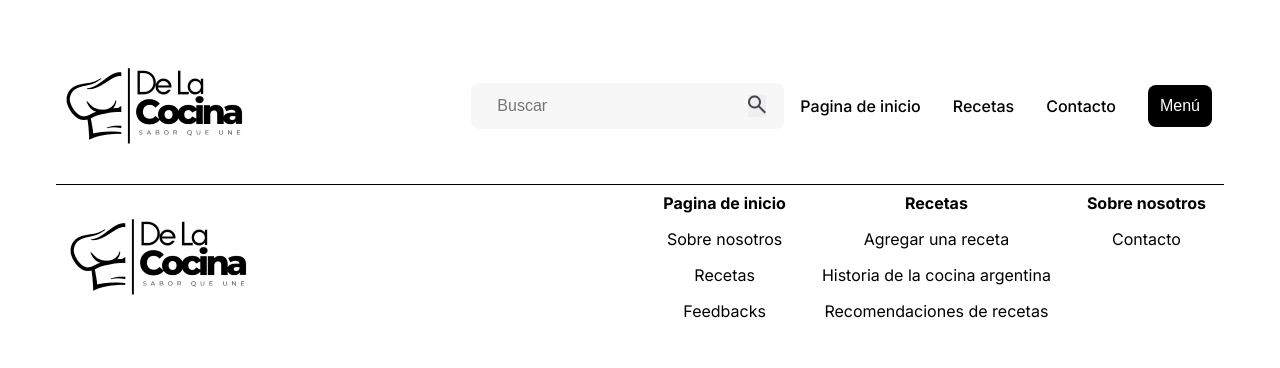
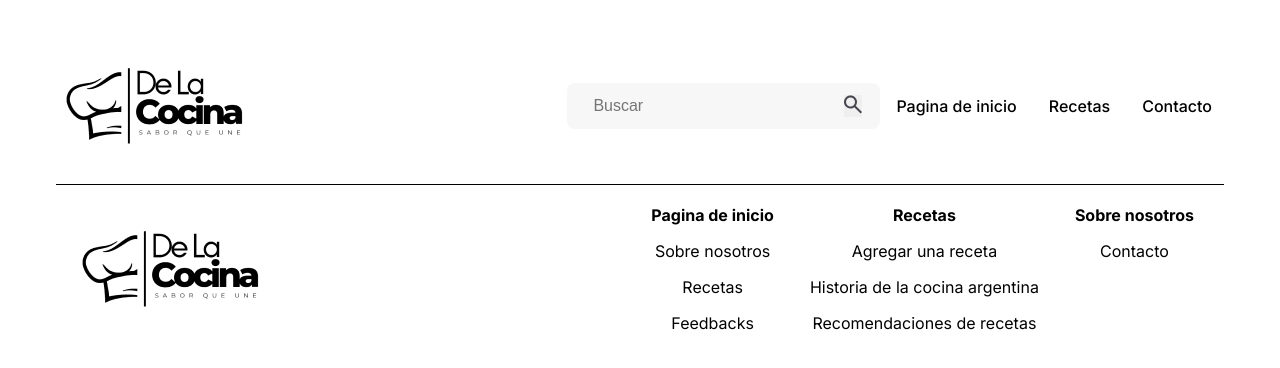
Before and after one commit to joao-victor-f/receitas-projeto-de-ensino, a React (Vite) app: page / in a window 1280 px wide. Shown: the top 368 px of the page. Built offline with nearby package versions, Linux system fonts and the light colour scheme.

Commit message:
adicoina padding no footer e display none no botão de menu

```diff
--- a/src/components/footer/footer.css
+++ b/src/components/footer/footer.css
@@ -4,6 +4,7 @@ footer {
     align-items: center;
     margin: 24px;
     font-size: medium;
+    padding: 12px;
     border-top: 1px solid black;
 }
 
@@ -29,3 +30,7 @@ footer img {
 .main-reference {
     font-weight: bold;
 }
+
+#menu-mobile {
+    display: none;
+}
--- a/src/components/header/Header.tsx
+++ b/src/components/header/Header.tsx
@@ -18,7 +18,7 @@ export default function Header() {
           <li>
             <a>Contacto</a>
           </li>
-          <li>
+          <li id="menu-mobile">
             <button id="menu-button">Menú</button>
           </li>
         </ul>
```
